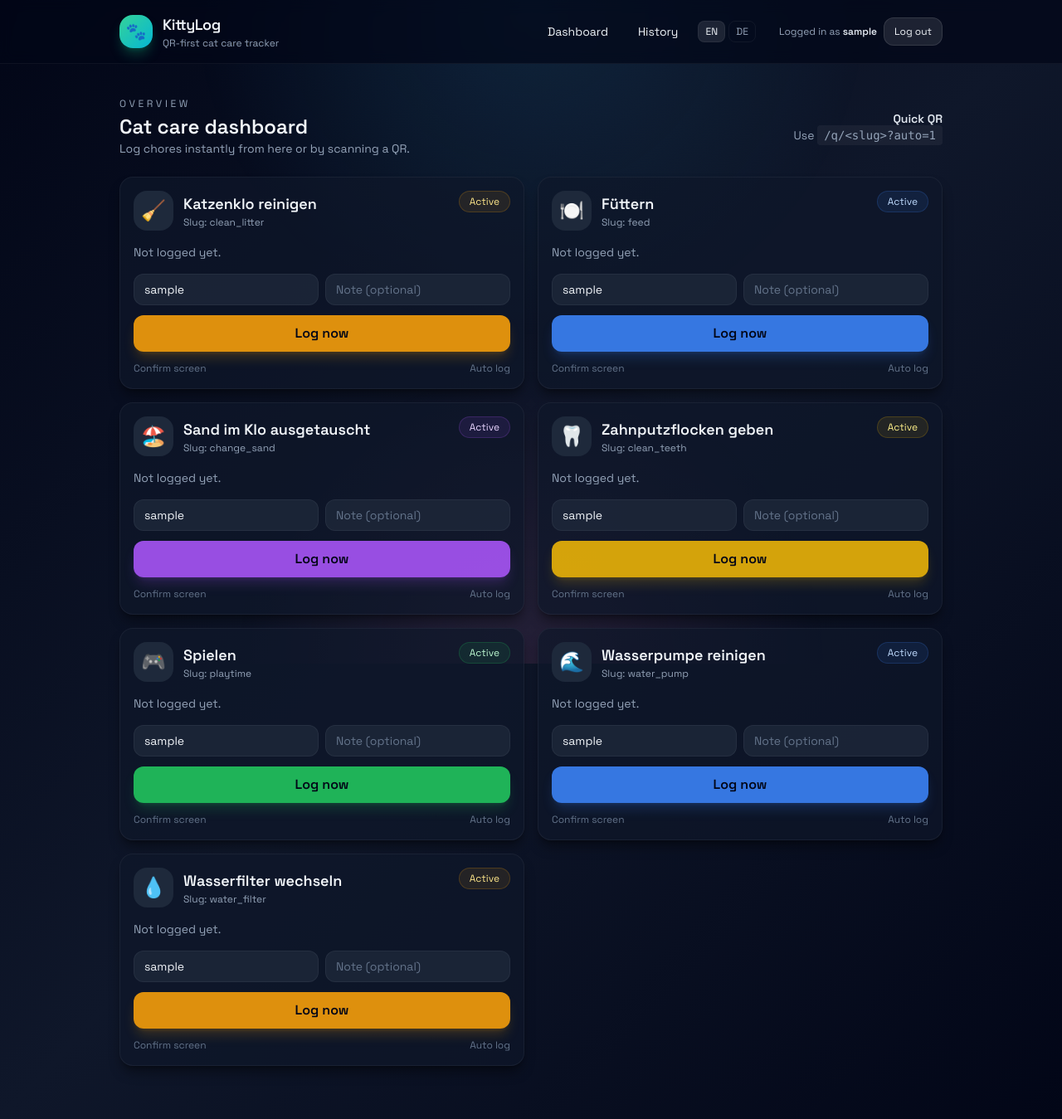
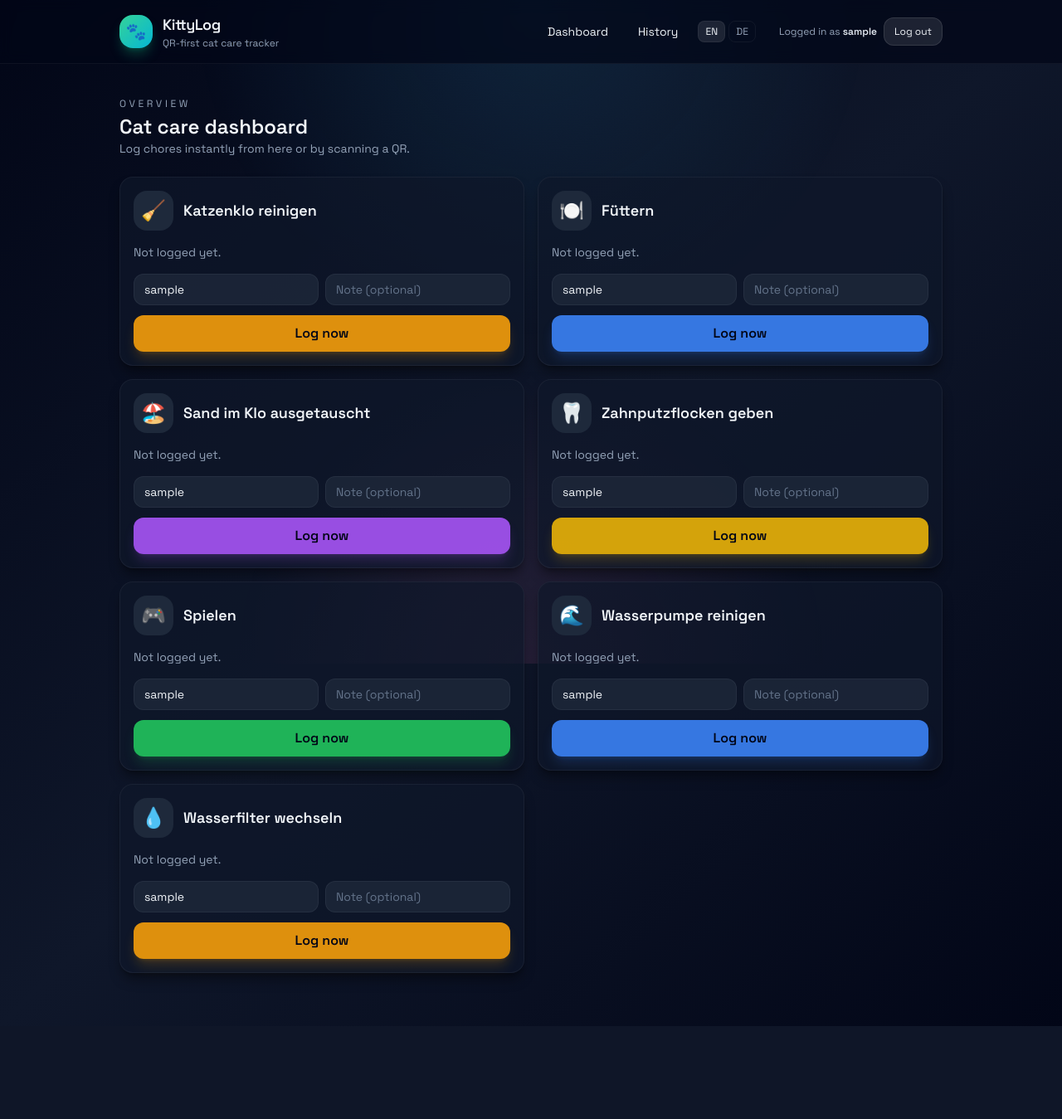
Before and after one commit to rewisch/kittylog, a FastAPI app: page / in a window 1280 px wide. Shown: the whole page at 83% size. After the commit the page ends 1237 px from the top, so only its background shows below. Run offline with FastAPI, Linux system fonts and the light colour scheme; the visitor is signed in with stand-in values (Sample User, id 1); some libraries are stand-ins or nearby versions.

Commit message:
Simplify dashboard cards

```diff
--- a/app/templates/dashboard.html
+++ b/app/templates/dashboard.html
@@ -1,16 +1,10 @@
 {% extends "base.html" %}
 
 {% block content %}
-<div class="flex items-center justify-between mb-6">
-    <div>
-        <p class="text-xs uppercase tracking-[0.3em] text-slate-400 mb-1">{{ t("overview_label", lang) }}</p>
-        <h1 class="text-2xl font-semibold">{{ t("dashboard_title", lang) }}</h1>
-        <p class="text-slate-400 text-sm">{{ t("dashboard_subtitle", lang) }}</p>
-    </div>
-    <div class="text-right text-sm text-slate-400">
-        <p class="font-semibold text-slate-200">{{ t("quick_qr", lang) }}</p>
-        <p>Use <code class="bg-white/5 px-2 py-1 rounded">/q/&lt;slug&gt;?auto=1</code></p>
-    </div>
+<div class="mb-6">
+    <p class="text-xs uppercase tracking-[0.3em] text-slate-400 mb-1">{{ t("overview_label", lang) }}</p>
+    <h1 class="text-2xl font-semibold">{{ t("dashboard_title", lang) }}</h1>
+    <p class="text-slate-400 text-sm">{{ t("dashboard_subtitle", lang) }}</p>
 </div>
 
 <div class="grid grid-cols-1 md:grid-cols-2 gap-4">
@@ -21,10 +15,8 @@
                 <div class="h-12 w-12 rounded-2xl bg-slate-800 flex items-center justify-center text-2xl">{{ task.icon }}</div>
                 <div>
                     <p class="text-lg font-semibold">{{ task.name }}</p>
-                    <p class="text-xs text-slate-400">Slug: {{ task.slug }}</p>
                 </div>
             </div>
-            <span class="px-3 py-1 rounded-full text-xs bg-{{ task.color }}-500/10 text-{{ task.color }}-200 border border-{{ task.color }}-500/20">Active</span>
         </div>
         <div class="mt-4 text-sm text-slate-300">
             {% set ev = last_events.get(task.id) %}
@@ -42,10 +34,6 @@
                 <input name="note" placeholder="{{ t('log_form_note', lang) }}" class="bg-slate-800/80 border border-white/5 rounded-xl px-3 py-2 placeholder:text-slate-500 focus:outline-none focus:ring-2 focus:ring-{{ task.color }}-500/40">
             </div>
             <button type="submit" class="w-full bg-{{ task.color }}-500/90 hover:bg-{{ task.color }}-500 text-slate-950 font-semibold py-2.5 rounded-xl transition shadow-lg shadow-{{ task.color }}-500/20">{{ t("log_now", lang) }}</button>
-            <div class="text-xs text-slate-500 flex justify-between">
-                <a class="hover:text-slate-200" href="/q/{{ task.slug }}?lang={{ lang }}">{{ t("confirm_screen", lang) }}</a>
-                <a class="hover:text-slate-200" href="/q/{{ task.slug }}?auto=1&lang={{ lang }}">{{ t("auto_log", lang) }}</a>
-            </div>
         </form>
     </div>
     {% endfor %}
```
